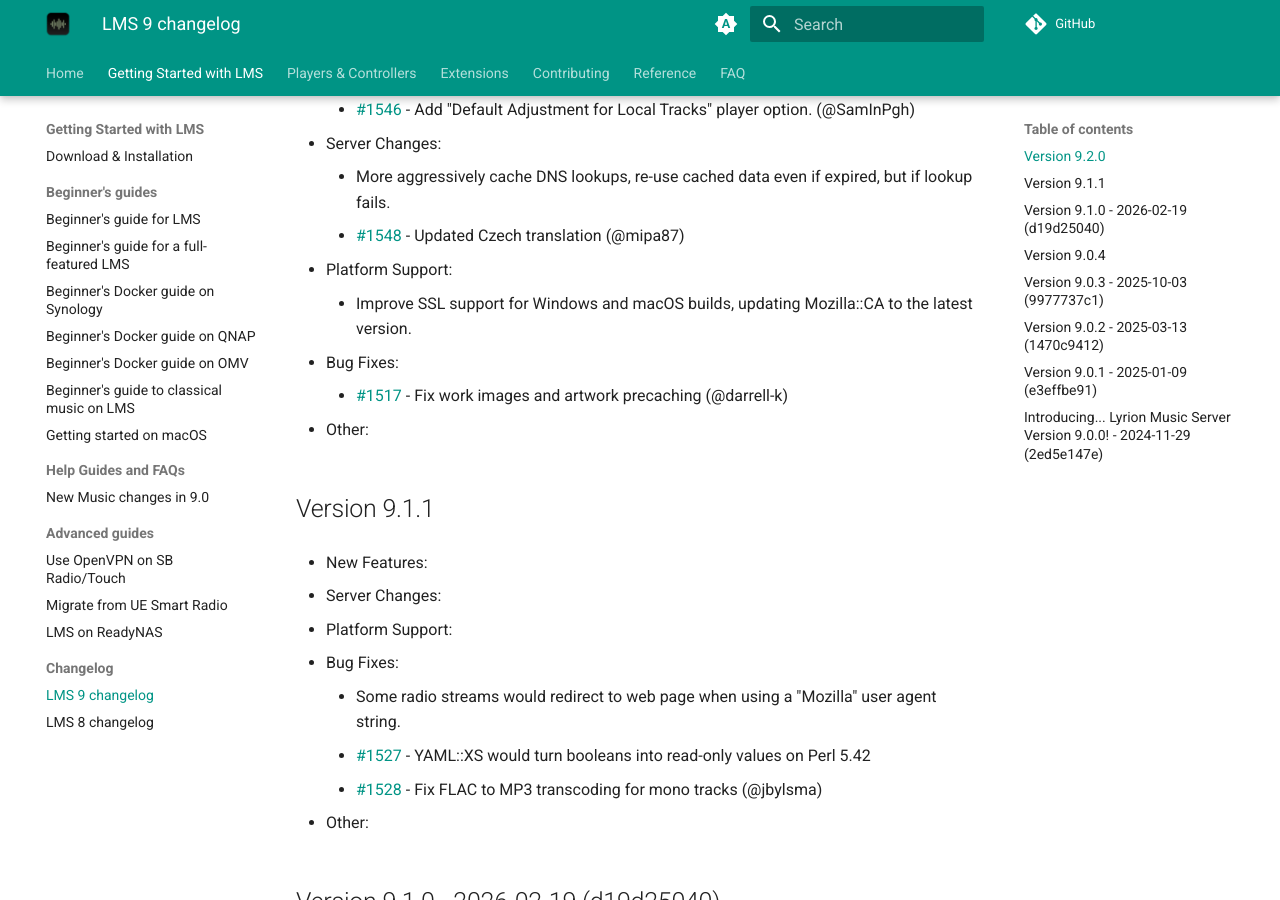
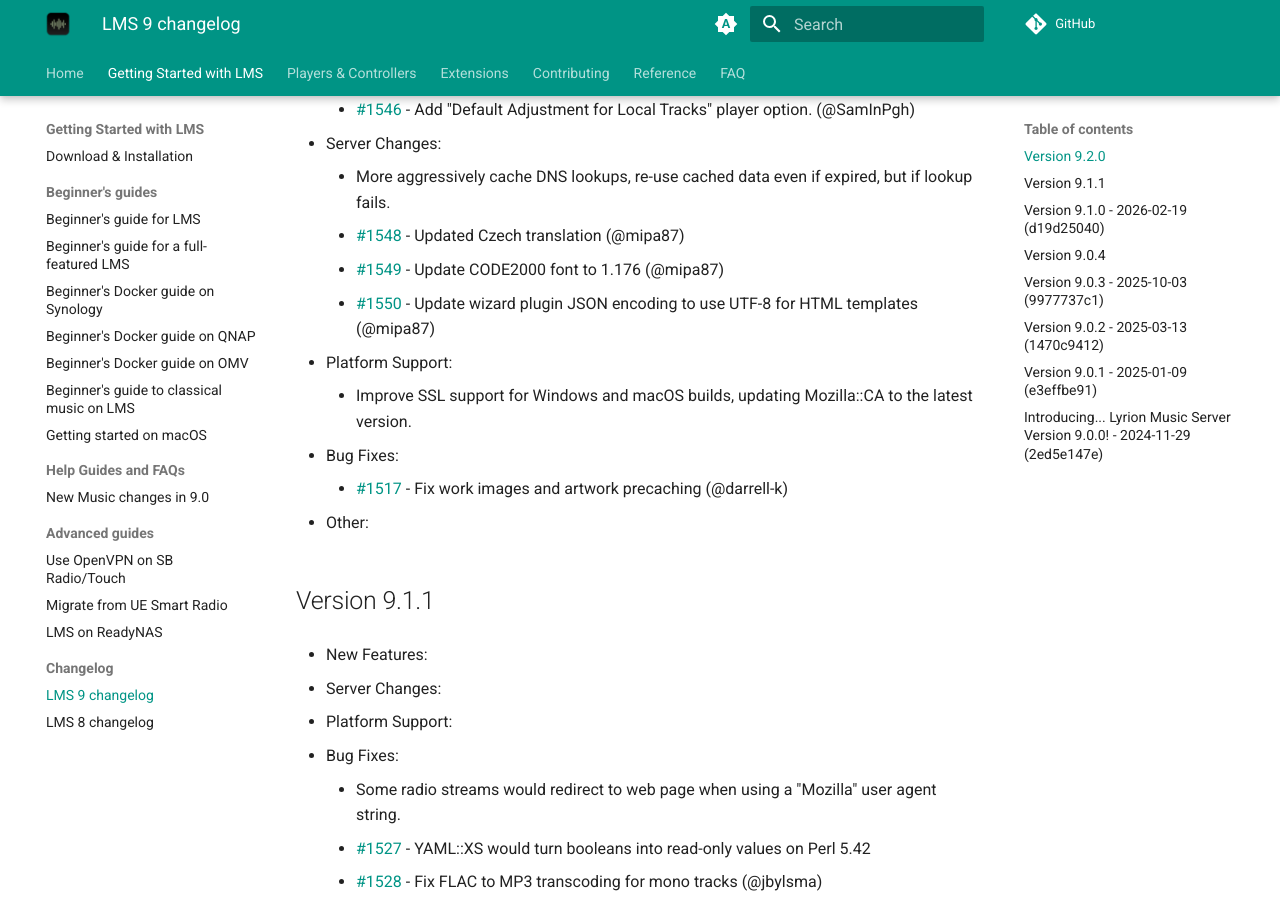
Before and after one commit to LMS-Community/lms-community.github.io, an MkDocs documentation site: the page built from docs/getting-started/changelog-lms9.md, in a window 1280 px wide and 900 px high, scrolled down 356 px. Built offline with MkDocs 1.6.1 and Material for MkDocs 9.7.7, drawn with Linux system fonts in a browser that asks for light colours; a script that is not in the unit is left out; plug-ins that fetch from the network failed and are left out; comment, search, counter and statistics services are not loaded.

Commit message:
Update external data sources

```diff
--- a/docs/getting-started/changelog-lms9.md
+++ b/docs/getting-started/changelog-lms9.md
@@ -11,6 +11,8 @@
 
 	- More aggressively cache DNS lookups, re-use cached data even if expired, but if lookup fails.
 	- [#1548](https://github.com/LMS-Community/slimserver/pull/1548) \- Updated Czech translation (@mipa87)
+	- [#1549](https://github.com/LMS-Community/slimserver/pull/1549) \- Update CODE2000 font to 1.176 (@mipa87)
+	- [#1550](https://github.com/LMS-Community/slimserver/pull/1550) \- Update wizard plugin JSON encoding to use UTF-8 for HTML templates (@mipa87)
 
 - Platform Support:
 
```
